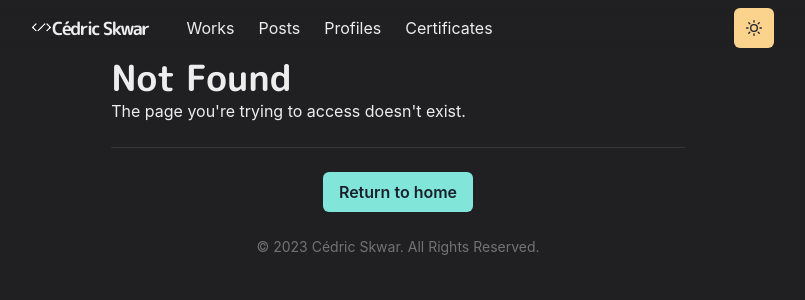
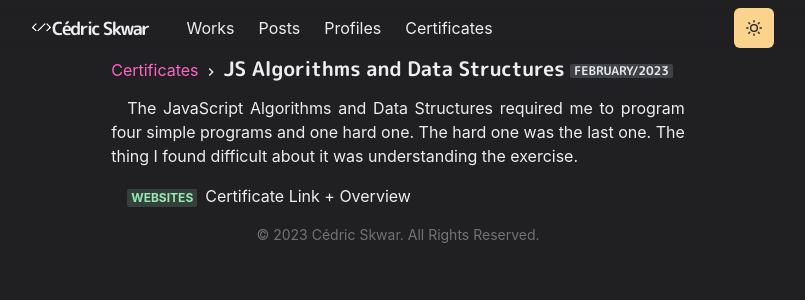
Before and after one commit to benni347/portfolio, a Next.js app: page /certificates/jsAlgorithmsDataStructures in a window 1280 px wide. Before the commit this address had no page. Shown: the top 300 px of the page, without its empty margins (242-1047 px from the left). Built offline with nearby package versions, Linux system fonts and the light colour scheme.

Commit message:
Added my newest js cert

```diff
--- /dev/null
+++ b/pages/certificates/jsAlgorithmsDataStructures.js
@@ -0,0 +1,30 @@
+import {Badge, Container, List, ListItem} from "@chakra-ui/react";
+import {Meta, Title} from "../../components/cert";
+import P from "../../components/paragraph";
+import Layout from "../../components/layouts/article";
+
+const Post = () => {
+    return (
+        <Layout title="Certificates">
+            <Container>
+                <Title>
+                    JS Algorithms and Data Structures <Badge>February/2023</Badge>
+                </Title>
+                <P>
+                    The JavaScript Algorithms and Data Structures required me to program four simple programs and one hard one.
+                    The hard one was the last one. The thing I found difficult about it was understanding the exercise.
+                </P>
+                <List ml={4} my={4}>
+                    <ListItem>
+                        <Meta>Websites</Meta>
+                        <a href="https://www.freecodecamp.org/certification/benni347/javascript-algorithms-and-data-structures">
+                            Certificate Link + Overview
+                        </a>
+                    </ListItem>
+                </List>
+            </Container>
+        </Layout>
+    );
+};
+
+export default Post;
```
Also changed, not shown: pages/certificates.js (+14 -0 lines), public/images/certificates/javascript_algorithms_data_structure_fcc.png (added).
